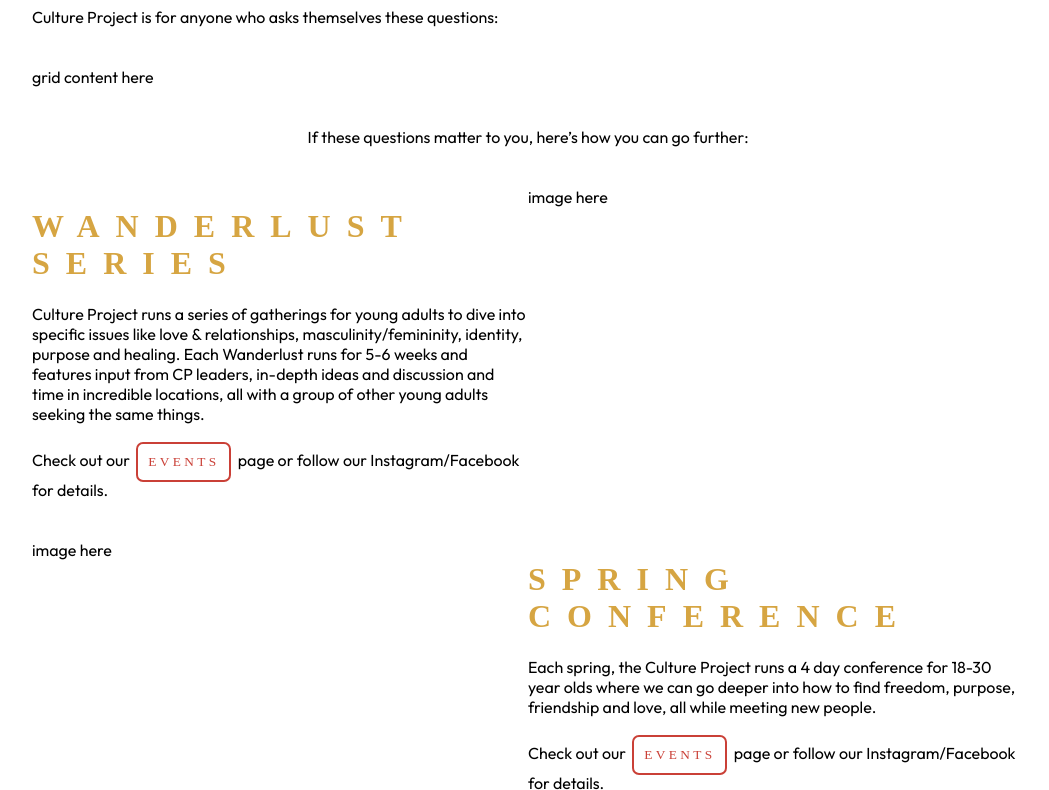
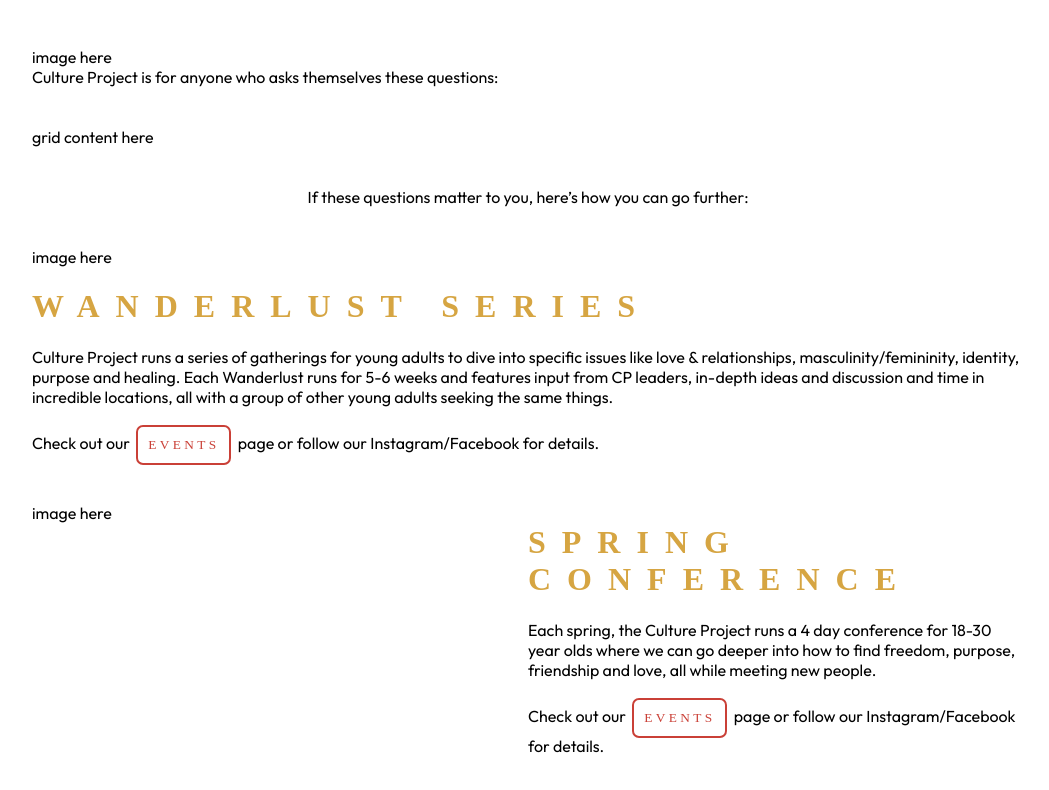
Before and after one commit to thecultureprojectau/thecultureprojectau.github.io, a Gatsby site: page /is-cp-for-me in a window 1280 px wide. Shown: the part 770-1560 px from the top of the page, without its empty margins (112-1161 px from the left). Built offline with nearby package versions, Linux system fonts and the light colour scheme; Gatsby itself is replaced by a stand-in of ours; a web font is replaced by a local one.

Commit message:
Add layoutColReverse feature for Row

```diff
--- a/src/components/common/CommonComponents.tsx
+++ b/src/components/common/CommonComponents.tsx
@@ -21,12 +21,19 @@
   return <p className={styles.whiteText}>{props.children}</p>;
 };
 
-export const Row: React.FC<{ children: React.ReactNode; flex?: boolean }> = (
-  props
-) => {
+export const Row: React.FC<{
+  children: React.ReactNode;
+  flex?: boolean;
+  layoutColReverse?: boolean;
+}> = (props) => {
   const isNonFlex = props.flex === false;
+  const isFlexDirectionColReverse = props.layoutColReverse === true;
   return (
-    <div className={`${styles.row} ${isNonFlex && styles.rowNonFlex}`}>
+    <div
+      className={`${styles.row} ${isNonFlex && styles.rowNonFlex} ${
+        isFlexDirectionColReverse && styles.flexDirectionColReverse
+      }`}
+    >
       {props.children}
     </div>
   );
--- a/src/components/common/commonComponents.module.css
+++ b/src/components/common/commonComponents.module.css
@@ -36,6 +36,12 @@
   max-width: 992px;
 }
 
+@media (max-width: 768px) {
+  .row {
+    flex-direction: column;
+  }
+}
+
 .rowNonFlex {
   display: block;
   margin: 0 auto;
@@ -43,6 +49,10 @@
   max-width: 992px;
 }
 
+.flexDirectionColReverse {
+  flex-direction: column-reverse;
+}
+
 .col {
   flex: 1;
 }
--- a/src/pages/is-cp-for-me.tsx
+++ b/src/pages/is-cp-for-me.tsx
@@ -41,12 +41,13 @@
       </div>
 
       <Row>
+        <H1Red>WHY WOULD I WANT TO TRY THE CULTURE PROJECT?</H1Red>
+      </Row>
+      <Row layoutColReverse>
         <Col>
-          <H1Red>WHY WOULD I WANT TO TRY THE CULTURE PROJECT?</H1Red>
-          <span>
-            Culture Project is for anyone who asks themselves these questions:
-          </span>
+          Culture Project is for anyone who asks themselves these questions:
         </Col>
+        <Col>image here</Col>
       </Row>
 
       <Row>grid content here</Row>
@@ -57,7 +58,7 @@
         </center>
       </Row>
 
-      <Row>
+      <Row layoutColReverse>
         <Col>
           <H1Orange>Wanderlust Series</H1Orange>
           Culture Project runs a series of gatherings for young adults to dive
@@ -94,7 +95,7 @@
         </Col>
       </Row>
 
-      <Row>
+      <Row layoutColReverse>
         <Col>
           <H1Orange>WINTER RETREAT</H1Orange>
           Once a year in winter, those who want to do some interior work gather
```
